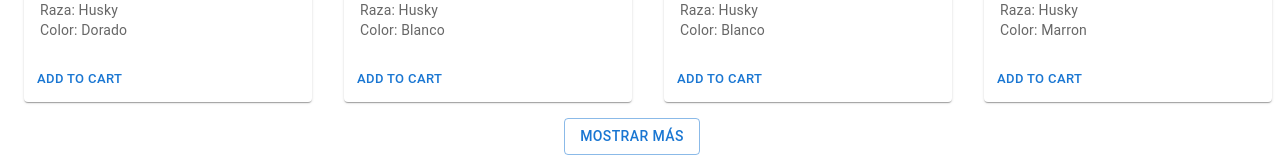
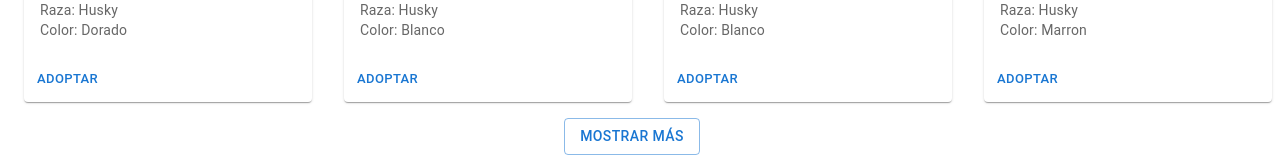
Before and after one commit to oscark22/online-react-store, a React (Vite) app: page /dashboard in a window 1280 px wide. Shown: the part 585-742 px from the top of the page. Built offline with nearby package versions, Linux system fonts and the light colour scheme; no server answers; sample sign-in values are in the browser's storage.

Commit message:
adopta un perrito

```diff
--- a/src/comps/DoggoCard.tsx
+++ b/src/comps/DoggoCard.tsx
@@ -61,7 +61,7 @@ const DoggoCard: React.FC<Props> = ({ datePublication, description, srcImg, deta
 
       <CardActions disableSpacing>
         <Button size="small" color="primary">
-          Add to cart
+          Adoptar
         </Button>
       </CardActions>
     </Card>
```
